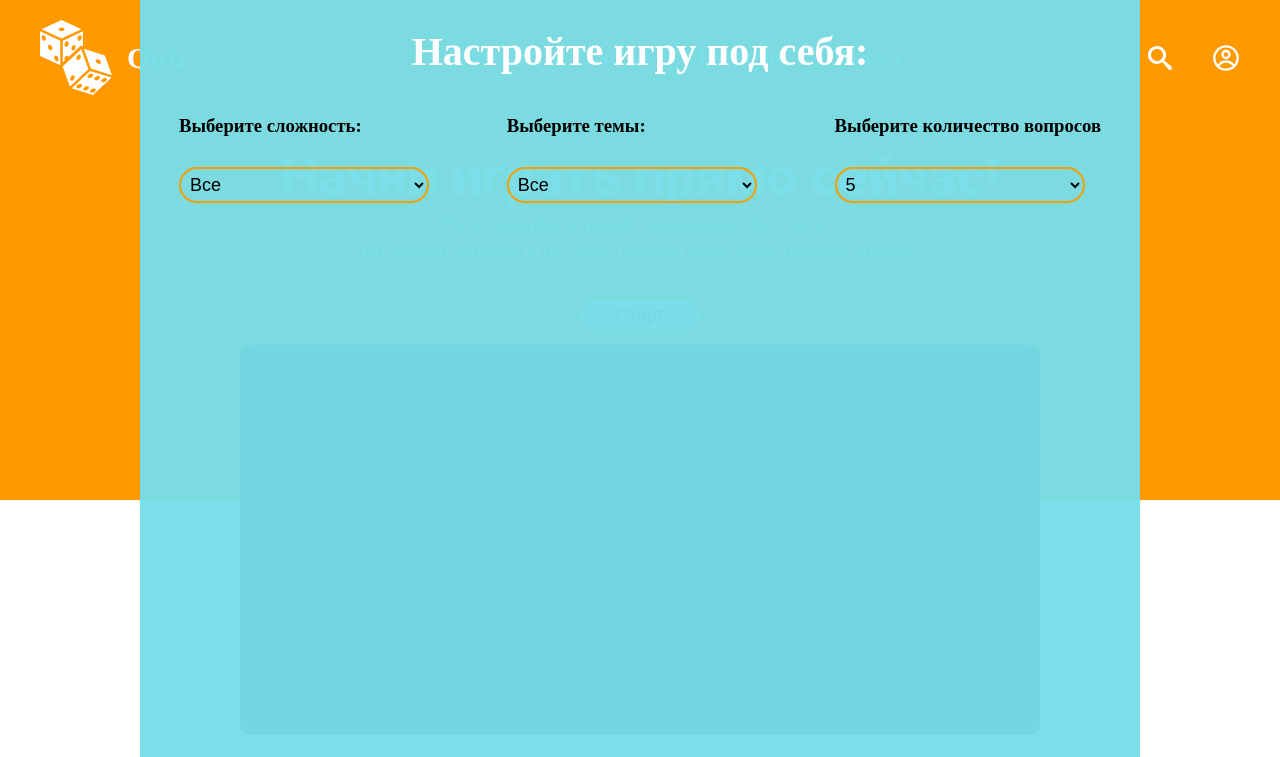
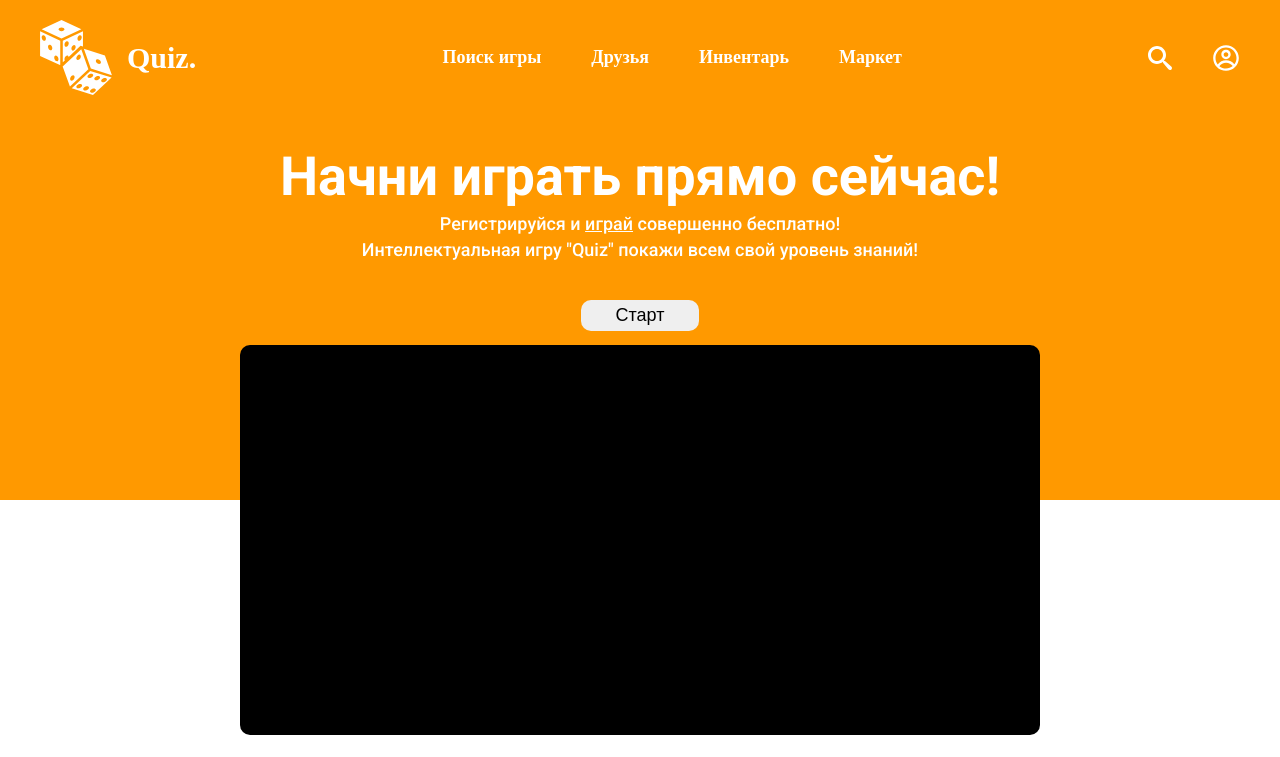
Before and after one commit to HHussHH/Quiz, a React (Create React App) app: page / in a window 1280 px wide. Shown: the top 757 px of the page. Built offline with nearby package versions, Linux system fonts and the light colour scheme.

Commit message:
added full modal window and create custom level system

```diff
--- a/src/components/Intro/Intro.tsx
+++ b/src/components/Intro/Intro.tsx
@@ -1,11 +1,10 @@
+import { setStartStatus } from "../../features/modalWindow/modalWindow-slice";
+import { useAppDispatch } from "../../store";
 import styles from "../Header/header.module.scss";
-import { useNavigate } from "react-router-dom";
+
 const Intro = () => {
-  const navigate = useNavigate();
+  const dispatch = useAppDispatch();
 
-  const handleNavigate = (path: string) => {
-    navigate(`/${path}`);
-  };
   return (
     <header className={styles.intro}>
       <h1 className={styles.title}>Начни играть прямо сейчас!</h1>
@@ -17,9 +16,7 @@ const Intro = () => {
       </p>
       <button
         className={styles.btn}
-        onClick={() => {
-          handleNavigate("game");
-        }}
+        onClick={() => dispatch(setStartStatus(true))}
       >
         Старт
       </button>
--- a/src/components/startMenu/StartMenu.tsx
+++ b/src/components/startMenu/StartMenu.tsx
@@ -1,10 +1,19 @@
+import { useNavigate } from "react-router-dom";
+import {
+  selectModal,
+  setStartStatus,
+} from "../../features/modalWindow/modalWindow-slice";
+import { useAppDispatch } from "../../store";
 import styles from "./startMenu.module.scss";
-import { Dispatch } from "react";
-type startProps = {
-  setOpen: Dispatch<React.SetStateAction<boolean>>;
-};
-const StartMenu = ({ setOpen }: startProps) => {
-  const handleOpen = () => setOpen(false);
+
+const StartMenu = () => {
+  const dispatch = useAppDispatch();
+  const navigate = useNavigate();
+  const handleStart = (path: string) => {
+    dispatch(setStartStatus(false));
+    navigate(`/${path}`);
+  };
+  const handleOpen = () => dispatch(setStartStatus(false));
   return (
     <>
       <div className={styles.panelBG} onClick={handleOpen} />
@@ -45,7 +54,9 @@ const StartMenu = ({ setOpen }: startProps) => {
           </div>
         </div>
 
-        <button className={styles.btn}>Запуск</button>
+        <button className={styles.btn} onClick={() => handleStart("game")}>
+          Запуск
+        </button>
       </div>
     </>
   );
--- a/src/features/modalWindow/modalWindow-slice.ts
+++ b/src/features/modalWindow/modalWindow-slice.ts
@@ -1,22 +1,22 @@
 import { createSlice, PayloadAction } from "@reduxjs/toolkit";
 import { RootState } from "../../store";
 
-type initialType = [
-  {
-    [key: string]: boolean;
-  }
-];
-const initialState: initialType = [
-  {
-    startWindow: false,
-  },
-];
+type initialType = {
+  [key: string]: boolean;
+};
+const initialState: initialType = {
+  startWindow: false,
+};
 
-const questSlice = createSlice({
+const setModalSlice = createSlice({
   name: "@@modalWindow",
   initialState,
-  reducers: {},
+  reducers: {
+    setStartStatus: (state, action: PayloadAction<boolean>) => {
+      state.startWindow = action.payload;
+    },
+  },
 });
-
-export const questReducer = questSlice.reducer;
-export const selectQuest = (state: RootState) => state.quests;
+export const { setStartStatus } = setModalSlice.actions;
+export const modalWindowReducer = setModalSlice.reducer;
+export const selectModal = (state: RootState) => state.modalWindow;
--- a/src/pages/HomePage.tsx
+++ b/src/pages/HomePage.tsx
@@ -4,15 +4,17 @@ import Rules from "../components/Rules/Rules";
 import Footer from "../components/Footer/Footer";
 import styles from "./homepage.module.scss";
 import StartMenu from "../components/startMenu/StartMenu";
+import { useAppSelector } from "../store";
+import { selectModal } from "../features/modalWindow/modalWindow-slice";
 const HomePage = () => {
-  const [open, setOpen] = useState(true);
+  const { startWindow } = useAppSelector(selectModal);
 
   return (
     <div
       className={styles.home}
-      style={{ position: `${open ? "fixed" : "relative"}` }}
+      style={{ position: `${startWindow ? "fixed" : "relative"}` }}
     >
-      {open && <StartMenu setOpen={setOpen} />}
+      {startWindow && <StartMenu />}
 
       <Header />
       <Rules />
--- a/src/store.ts
+++ b/src/store.ts
@@ -4,12 +4,14 @@ import { questReducer } from "./features/question/quest-slice";
 
 import { answerReducer } from "./features/selectAnswer/answer-slice";
 import { finishReducer } from "./features/endGame/finishSlice";
+import { modalWindowReducer } from "./features/modalWindow/modalWindow-slice";
 
 export const store = configureStore({
   reducer: {
     quests: questReducer,
     currentAnswer: answerReducer,
     finish: finishReducer,
+    modalWindow: modalWindowReducer,
   },
 });
 
```
